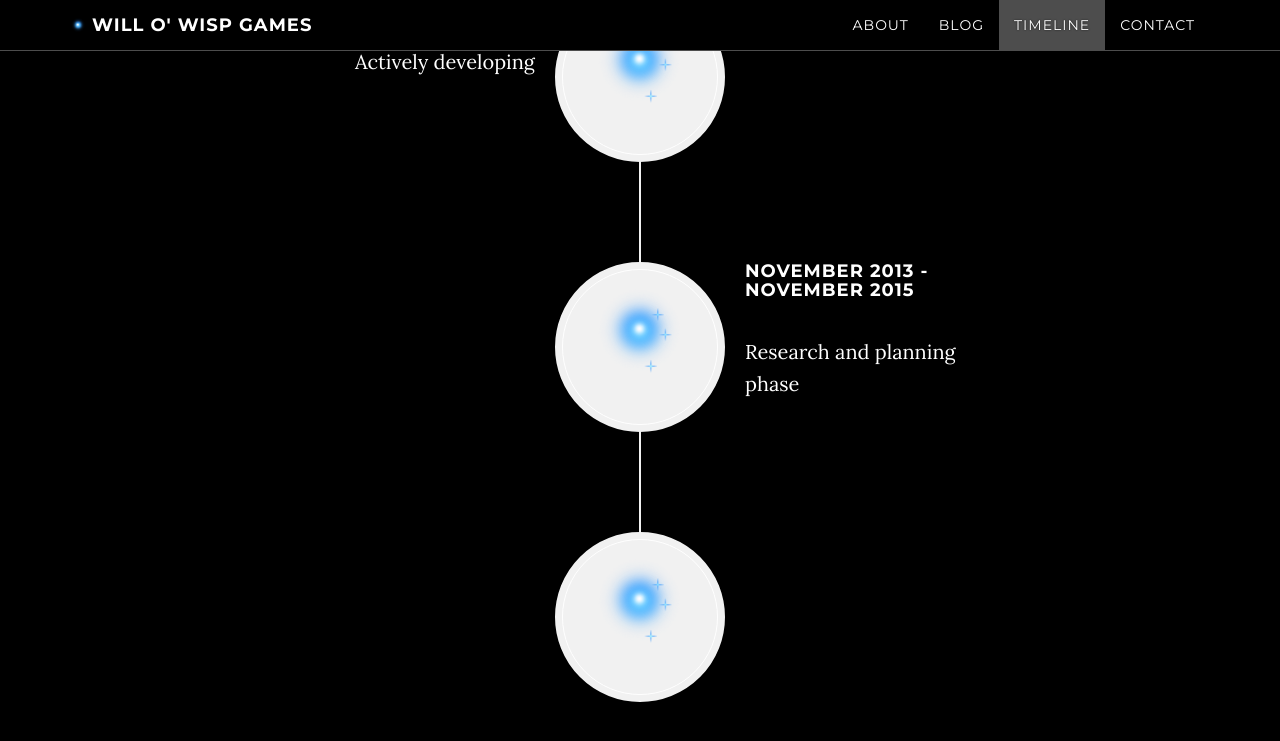
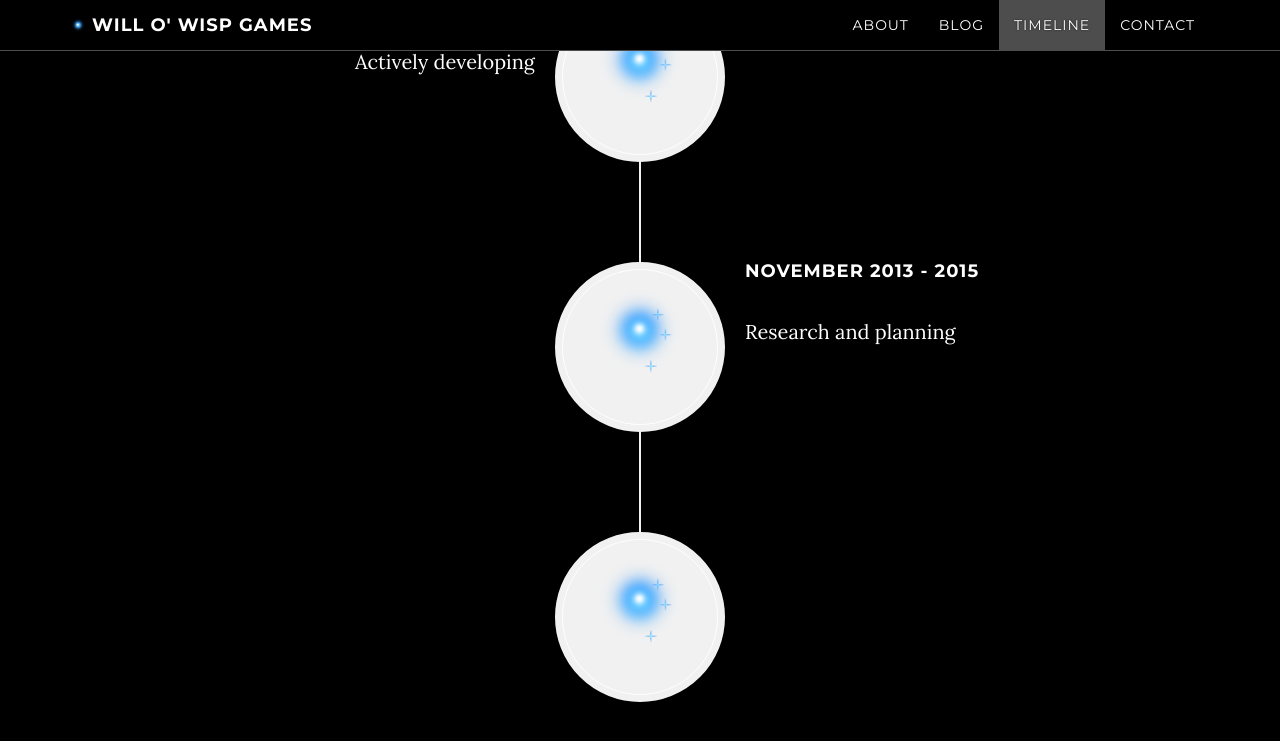
Before and after one commit to WilloWispGames/WilloWispGames.github.io, a Jekyll site: the page built from index.html, in a window 1280 px wide and 900 px high, scrolled down 2464 px. Shown: the top 741 px of the window. Built offline with Jekyll 4.4.1, drawn with Linux system fonts in a browser that asks for light colours; nearby versions of some CDN libraries; comment, search, counter and statistics services are not loaded.

Commit message:
Update _config.yml

```diff
--- a/_config.yml
+++ b/_config.yml
@@ -116,8 +116,8 @@ events:
     date: "November 2015 - Today"
     description: "Actively developing"
   - image: "/img/wowLogo.png"
-    date: "November 2013 - November 2015"
-    description: "Research and planning phase"
+    date: "November 2013 - 2015"
+    description: "Research and planning"
 
 # First image of the Timeline
 
```
